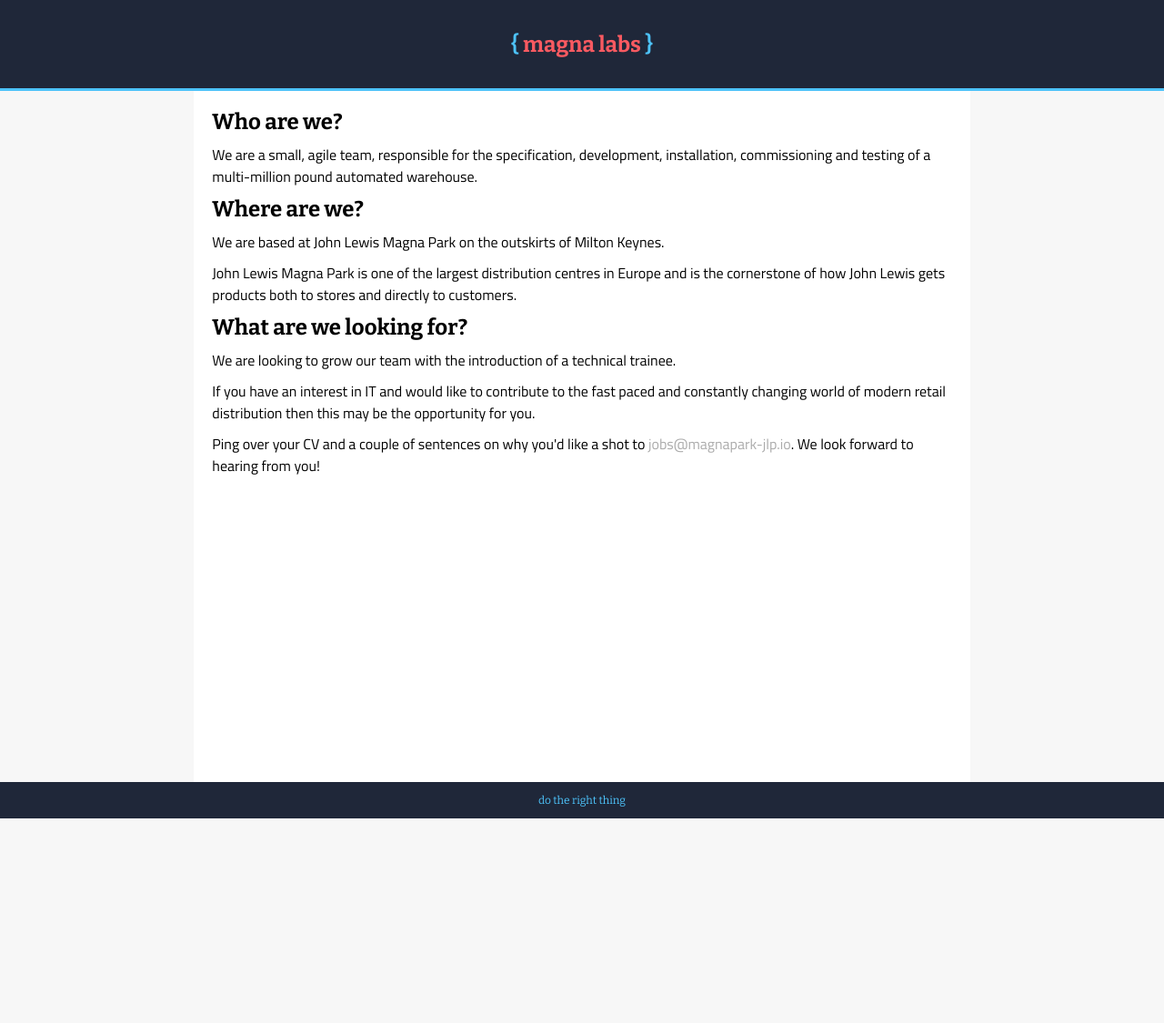
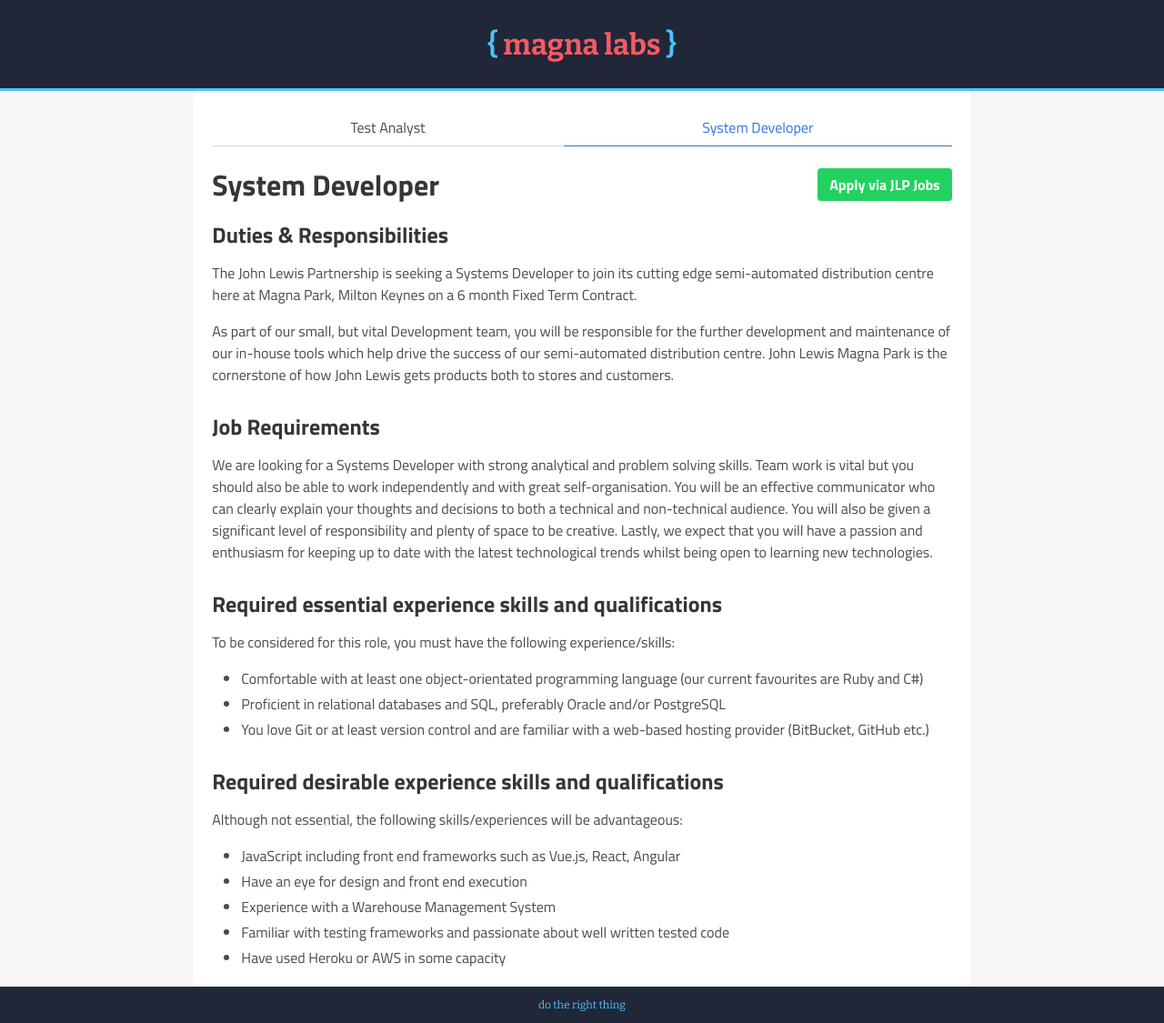
Before and after one commit to MagnaDev/jobs, a Jekyll site: the page built from index.md, in a window 1280 px wide. Shown: the whole page at 91% size. Built offline with Jekyll 4.4.1, drawn with Linux system fonts in a browser that asks for light colours; before the commit the page ends 900 px from its top, so only the background shows below that.

Commit message:
Add System Developer and Test Analyst roles.

```diff
--- a/_includes/head.html
+++ b/_includes/head.html
@@ -8,5 +8,6 @@
 
   <title>{{ site.title }}</title>
 
+  <link rel="stylesheet" href="https://cdnjs.cloudflare.com/ajax/libs/bulma/0.7.1/css/bulma.min.css">
   <link rel="stylesheet" href="{{ "/assets/stylesheets/main.css" | relative_url }}">
 </head>
--- a/_includes/header.html
+++ b/_includes/header.html
@@ -2,7 +2,7 @@
   <nav class="site-menu">
     <ul class="site-menu__items">
       <li class="site-menu__item">
-        <h1 class="logo"><a class="logo__link" href="/">Magna Labs</a></h1>
+        <h1 class="logo title"><a class="logo__link" href="/">Magna Labs</a></h1>
       </li>
     </ul>
   </nav>
--- a/_layouts/default.html
+++ b/_layouts/default.html
@@ -11,6 +11,16 @@
       {% include header.html %}
 
       <main class="site-content">
+        <div class="tabs is-fullwidth">
+          <ul>
+            {% for post in site.posts %}
+              <li {% if page.url == post.url %}class="is-active"{% endif %}>
+                <a href="{{ post.url }}">{{ post.title }}</a>
+              </li>
+            {% endfor %}
+          </ul>
+        </div>
+
         {{ content }}
       </main>
 
--- a/_layouts/home.html
+++ b/_layouts/home.html
@@ -1,41 +1,4 @@
 ---
-layout: default
+layout: none
 ---
-
-<div>
-  <h2>Who are we?</h2>
-  <p>
-    We are a small, agile team, responsible for the specification,
-    development, installation, commissioning and testing of a
-    multi-million pound automated warehouse.
-  </p>
-
-  <h2>Where are we?</h2>
-  <p>
-    We are based at John Lewis Magna Park on the outskirts of Milton Keynes.
-  </p>
-  <p>
-    John Lewis Magna Park is one of the largest distribution centres in
-    Europe and is the cornerstone of how John Lewis gets products both to
-    stores and directly to customers.
-  </p>
-
-  <h2>What are we looking for?</h2>
-  <p>
-    We are looking to grow our team with the introduction of a technical
-    trainee.
-  </p>
-  <p>
-    If you have an interest in IT and would like to contribute to the fast
-    paced and constantly changing world of modern retail distribution then
-    this may be the opportunity for you.
-  </p>
-
-  <p>
-    Ping over your CV and a couple of sentences on why you'd like a shot to
-    <a href="mailto:jobs@magnapark-jlp.io">jobs@magnapark-jlp.io</a>.
-    We look forward to hearing from you!
-  </p>
-
-  {{ content }}
-</div>
+{{ site.posts.last }}
--- /dev/null
+++ b/_posts/2018-06-21-system-developer.md
@@ -0,0 +1,49 @@
+---
+layout: post
+title: "System Developer"
+date: 2018-06-21
+job_url: https://www.jlpjobs.com/search-jobs/systems-developer/
+---
+### Duties &amp; Responsibilities
+
+The John Lewis Partnership is seeking a Systems Developer to join its cutting
+edge semi-automated distribution centre here at Magna Park, Milton Keynes on
+a 6 month Fixed Term Contract.
+
+As part of our small, but vital Development team, you will be responsible for
+the further development and maintenance of our in-house tools which help drive
+the success of our semi-automated distribution centre. John Lewis Magna Park is
+the cornerstone of how John Lewis gets products both to stores and customers.
+
+### Job Requirements
+
+We are looking for a Systems Developer with strong analytical and problem
+solving skills. Team work is vital but you should also be able to work
+independently and with great self-organisation. You will be an effective
+communicator who can clearly explain your thoughts and decisions to both a
+technical and non-technical audience. You will also be given a significant level
+of responsibility and plenty of space to be creative. Lastly, we expect that you
+will have a passion and enthusiasm for keeping up to date with the latest
+technological trends whilst being open to learning new technologies.
+
+### Required essential experience skills and qualifications
+
+To be considered for this role, you must have the following experience/skills:
+
+* Comfortable with at least one object-orientated programming language (our
+    current favourites are Ruby and C#)
+* Proficient in relational databases and SQL, preferably Oracle and/or
+    PostgreSQL
+* You love Git or at least version control and are familiar with a web-based
+    hosting provider (BitBucket, GitHub etc.)
+
+### Required desirable experience skills and qualifications
+
+Although not essential, the following skills/experiences will be advantageous:
+
+* JavaScript including front end frameworks such as Vue.js, React, Angular
+* Have an eye for design and front end execution
+* Experience with a Warehouse Management System
+* Familiar with testing frameworks and passionate about well written tested
+    code
+* Have used Heroku or AWS in some capacity
--- /dev/null
+++ b/_posts/2018-06-21-test-analyst.md
@@ -0,0 +1,51 @@
+---
+layout: post
+title: Test Analyst
+date: 2018-06-21
+job_url: https://www.jlpjobs.com/search-jobs/test-analyst/
+---
+### Duties &amp; Responsibilities
+
+The John Lewis Partnership is seeking a Test Analyst to join its cutting edge
+semi-automated distribution centre here at Magna Park, Milton Keynes on a 6
+month Fixed Term Contract.
+
+We have an exciting project to further enhance the automation procedures of
+storing, picking and packing processes. We are an agile and rapidly developing
+team where there is great potential for career growth and development. If this
+is your first step into a fast paced industry or you are looking to enhance
+your current knowledge base then this is the perfect opportunity to grow with
+the development team at here at Magna Park. This role will be best suited for
+an innovative Test Analyst who loves a challenge, who has a passion for finding
+and fixing bugs in programming & coding.
+
+### Job Requirements
+
+As a Test Analyst you will be responsible for defining, developing, applying,
+and assessing tests to analyse new developments, usually in a software context.
+You will possess strong analytical skills as well as an ability to think outside
+the box. It is important that you have the ability to work individually and as
+part of a team as the balance of solo and teamwork is quite variable. Lastly,
+The Test Analyst will be integral to the successful implementation of changes
+into live systems.
+
+### Required essential experience skills and qualifications
+
+To be considered for this role, you must have the following experience/skills:
+
+* Sound knowledge of all Testing processes.
+* End-to-end software development life-cycle
+* Strong experience and knowledge in testing and defect management
+* Excellent communications (written and verbal)
+* Ability to identify ways to improve the end-to-end testing
+
+### Required desirable experience skills and qualifications
+
+Although not essential, the following skills/experience will be advantageous:
+
+* Certification: ISTQB [foundation or advanced]
+* Knowledge of Oracle and/or SQL.
+* Awareness of leading-edge test management tools, techniques, services within
+    IT
+* Software development methodologies, e.g. waterfall, agile
+* Experience in warehouse management systems
--- a/_sass/magnalabs/_base.scss
+++ b/_sass/magnalabs/_base.scss
@@ -7,10 +7,6 @@
 body {
   background: $grey;
   font-family: $sans;
-}
-
-h2 {
-  font-family: $serif;
 }
 
 h1, h2, h3, h4, h5, h6, p {
```
Also changed, not shown: _layouts/post.html (+18 -1 lines), 1 other file.
